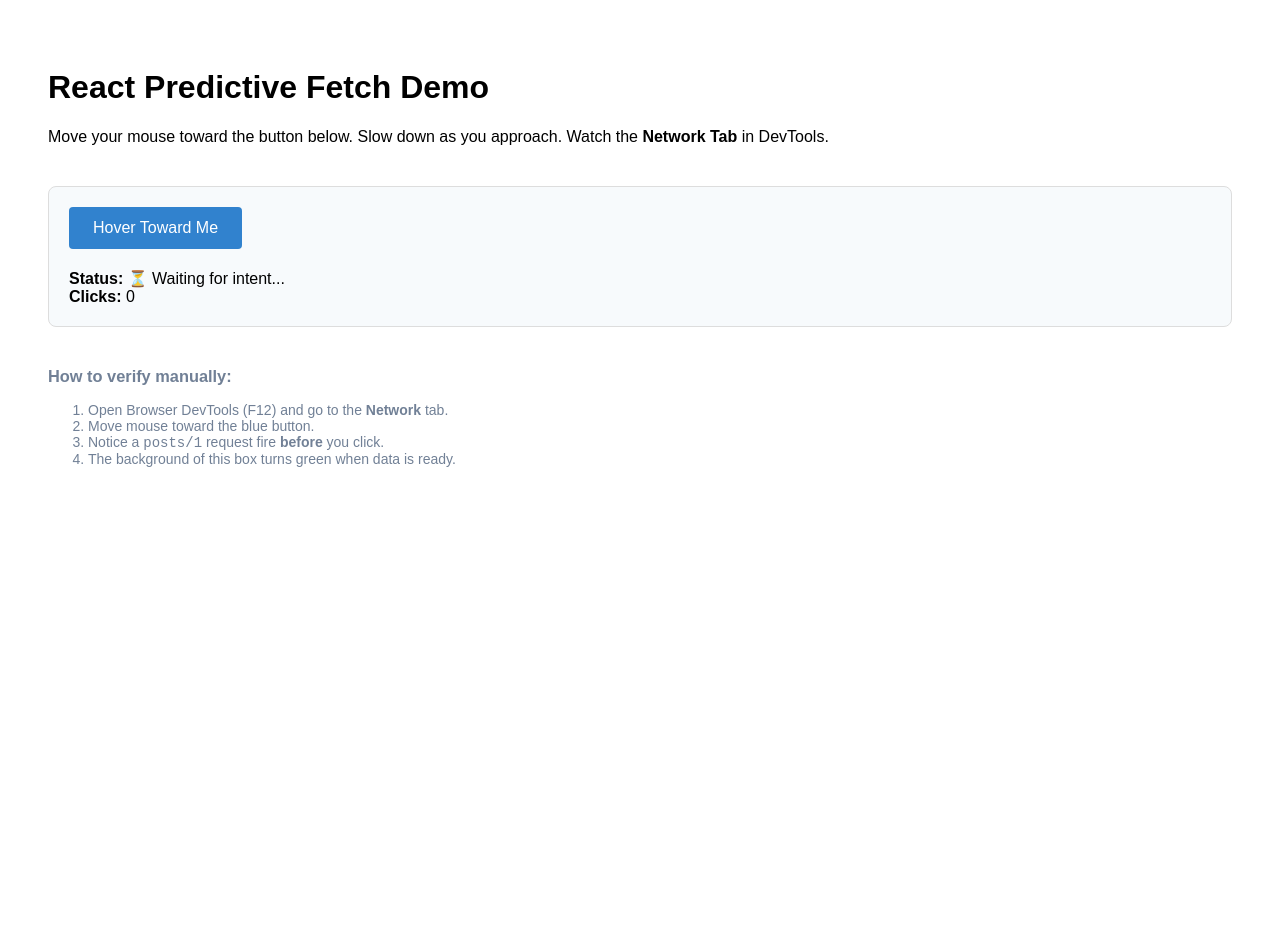
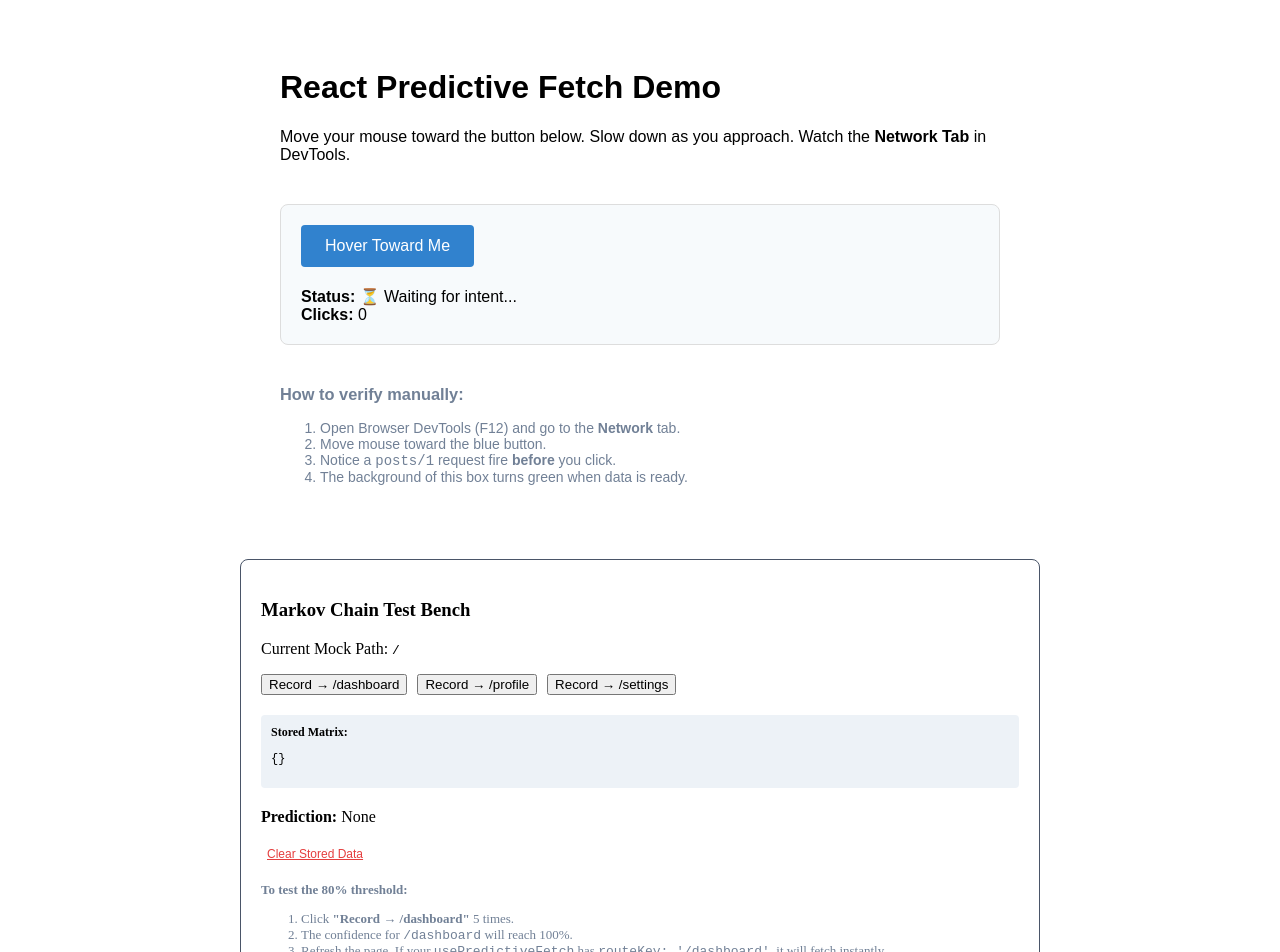
Before and after one commit to j1znuneel/predictive-fetching, a React (Vite) app: page / in a window 1280 px wide. Shown: the top 952 px of the page. Before the commit the page ends 800 px from the top, so only its background shows below. Built offline with nearby package versions, Linux system fonts and the light colour scheme; the HTML template or start-up script is replaced by a standard one.

Commit message:
feat:markov chain prediction

```diff
--- a/src/App.jsx
+++ b/src/App.jsx
@@ -1,10 +1,12 @@
 import React from 'react';
 import PredictiveButtonDemo from './PredictiveButtonDemo';
+import MarkovTestBench from './MarkovTestBench';
 
 function App() {
   return (
-    <div>
+    <div style={{ maxWidth: '800px', margin: '0 auto' }}>
       <PredictiveButtonDemo />
+      <MarkovTestBench />
     </div>
   );
 }
--- /dev/null
+++ b/src/MarkovTestBench.jsx
@@ -0,0 +1,72 @@
+import React, { useState, useEffect } from 'react';
+import MarkovTracker from './MarkovTracker';
+
+/**
+ * MarkovTestBench
+ * A tool to visualize and train the Markov transition matrix manually.
+ */
+const MarkovTestBench = () => {
+  const [currentPath, setCurrentPath] = useState(window.location.pathname);
+  const [matrix, setMatrix] = useState({});
+  const [prediction, setPrediction] = useState(null);
+
+  useEffect(() => {
+    const data = MarkovTracker.load();
+    setMatrix(data);
+    setPrediction(MarkovTracker.predictNext(currentPath));
+  }, [currentPath]);
+
+  const simulateTransition = (targetPath) => {
+    MarkovTracker.recordTransition(currentPath, targetPath);
+    // In a real app, you'd navigate here. For testing, we just update state.
+    setMatrix(MarkovTracker.load());
+    setPrediction(MarkovTracker.predictNext(currentPath));
+  };
+
+  const clearData = () => {
+    localStorage.removeItem('markov_matrix');
+    window.location.reload();
+  };
+
+  return (
+    <div style={{ padding: '20px', border: '1px solid #4a5568', borderRadius: '8px', marginTop: '20px', backgroundColor: '#fff' }}>
+      <h3>Markov Chain Test Bench</h3>
+      <p>Current Mock Path: <code>{currentPath}</code></p>
+
+      <div style={{ display: 'flex', gap: '10px', marginBottom: '20px' }}>
+        <button onClick={() => simulateTransition('/dashboard')}>Record → /dashboard</button>
+        <button onClick={() => simulateTransition('/profile')}>Record → /profile</button>
+        <button onClick={() => simulateTransition('/settings')}>Record → /settings</button>
+      </div>
+
+      <div style={{ backgroundColor: '#edf2f7', padding: '10px', borderRadius: '4px', fontSize: '12px' }}>
+        <strong>Stored Matrix:</strong>
+        <pre>{JSON.stringify(matrix, null, 2)}</pre>
+      </div>
+
+      <div style={{ marginTop: '20px' }}>
+        <strong>Prediction:</strong>
+        {prediction ? (
+          <span style={{ color: prediction.confidence > 0.8 ? 'green' : 'orange', fontWeight: 'bold' }}>
+            {prediction.route} ({(prediction.confidence * 100).toFixed(0)}% confidence)
+          </span>
+        ) : ' None'}
+      </div>
+
+      <button onClick={clearData} style={{ marginTop: '20px', color: '#e53e3e', fontSize: '12px', border: 'none', background: 'none', textDecoration: 'underline', cursor: 'pointer' }}>
+        Clear Stored Data
+      </button>
+
+      <div style={{ marginTop: '20px', fontSize: '13px', color: '#718096' }}>
+        <strong>To test the 80% threshold:</strong>
+        <ol>
+          <li>Click <b>"Record → /dashboard"</b> 5 times.</li>
+          <li>The confidence for <code>/dashboard</code> will reach 100%.</li>
+          <li>Refresh the page. If your <code>usePredictiveFetch</code> has <code>routeKey: '/dashboard'</code>, it will fetch instantly.</li>
+        </ol>
+      </div>
+    </div>
+  );
+};
+
+export default MarkovTestBench;
--- /dev/null
+++ b/src/MarkovTracker.js
@@ -0,0 +1,79 @@
+/**
+ * MarkovTracker
+ * A lightweight Markov Chain for predicting the next route based on historical transitions.
+ */
+class MarkovTracker {
+  constructor(storageKey = 'markov_matrix') {
+    this.storageKey = storageKey;
+    this.matrix = this.load();
+  }
+
+  /**
+   * Loads the matrix from local storage.
+   * Format: { [source]: { [target]: count } }
+   */
+  load() {
+    try {
+      const data = localStorage.getItem(this.storageKey);
+      return data ? JSON.parse(data) : {};
+    } catch (e) {
+      console.warn('MarkovTracker: Failed to load matrix', e);
+      return {};
+    }
+  }
+
+  save() {
+    try {
+      localStorage.setItem(this.storageKey, JSON.stringify(this.matrix));
+    } catch (e) {
+      console.warn('MarkovTracker: Failed to save matrix', e);
+    }
+  }
+
+  /**
+   * Records a transition from one route to another.
+   * @param {string} from - The current/source route.
+   * @param {string} to - The next/destination route.
+   */
+  recordTransition(from, to) {
+    if (!from || !to || from === to) return;
+
+    if (!this.matrix[from]) {
+      this.matrix[from] = {};
+    }
+
+    this.matrix[from][to] = (this.matrix[from][to] || 0) + 1;
+    this.save();
+  }
+
+  /**
+   * Predicts the next route based on the current route.
+   * @param {string} currentRoute - The current route string.
+   * @returns {{ route: string, confidence: number } | null}
+   */
+  predictNext(currentRoute) {
+    const transitions = this.matrix[currentRoute];
+    if (!transitions) return null;
+
+    let total = 0;
+    let topRoute = null;
+    let maxCount = -1;
+
+    for (const [route, count] of Object.entries(transitions)) {
+      total += count;
+      if (count > maxCount) {
+        maxCount = count;
+        topRoute = route;
+      }
+    }
+
+    if (!topRoute || total === 0) return null;
+
+    return {
+      route: topRoute,
+      confidence: maxCount / total
+    };
+  }
+}
+
+export default new MarkovTracker();
--- a/src/PredictiveButtonDemo.jsx
+++ b/src/PredictiveButtonDemo.jsx
@@ -12,10 +12,11 @@
   // Use a real mock API for testing
   const targetUrl = 'https://jsonplaceholder.typicode.com/posts/1';
 
-  // 1. Hook usage
+  // 1. Hook usage with routeKey for Markov
   const prefetchedData = usePredictiveFetch(buttonRef, targetUrl, {
     ttl: 5000,
-    threshold: 0.85
+    threshold: 0.85,
+    routeKey: '/dashboard'
   });
 
   const handleClick = () => {
--- a/src/usePredictiveFetch.js
+++ b/src/usePredictiveFetch.js
@@ -1,16 +1,20 @@
 import { useEffect, useRef, useState, useCallback } from 'react';
+import MarkovTracker from './MarkovTracker';
 
 /**
  * usePredictiveFetch
- * A React hook that prefetches data when mouse kinematics suggest a high intent to click.
+ * A React hook that prefetches data based on either:
+ * 1. High-confidence behavioral sequence (Markov Chain)
+ * 2. Mouse kinematics (Kinematic intent prediction)
  *
  * @param {React.RefObject} targetRef - Ref to the target DOM element.
  * @param {string} url - The GET endpoint to prefetch.
  * @param {Object} options - Optional configuration.
  * @param {number} options.ttl - Cache TTL in milliseconds (default 5000).
  * @param {number} options.threshold - Probability threshold (default 0.85).
+ * @param {string} options.routeKey - The route identifier for Markov prediction.
  */
-export const usePredictiveFetch = (targetRef, url, { ttl = 5000, threshold = 0.85 } = {}) => {
+export const usePredictiveFetch = (targetRef, url, { ttl = 5000, threshold = 0.85, routeKey } = {}) => {
   const [data, setData] = useState(null);
   const cache = useRef(new Map());
 
@@ -130,6 +134,17 @@
     s.isTicking = false;
   }, [calculateProbability]);
 
+  // Markov Integration: Immediate fetch if confidence is high
+  useEffect(() => {
+    const currentPath = window.location.pathname;
+    const prediction = MarkovTracker.predictNext(currentPath);
+
+    if (prediction && prediction.confidence > 0.8 && prediction.route === routeKey) {
+      console.log(`Markov Confidence Met (${(prediction.confidence * 100).toFixed(0)}%): Prefetching ${routeKey}`);
+      performFetch(url);
+    }
+  }, [url, routeKey, performFetch]);
+
   useEffect(() => {
     const s = state.current;
 
```
